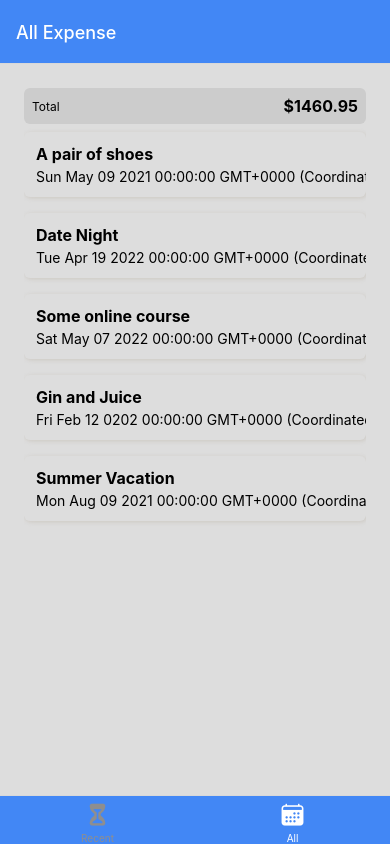
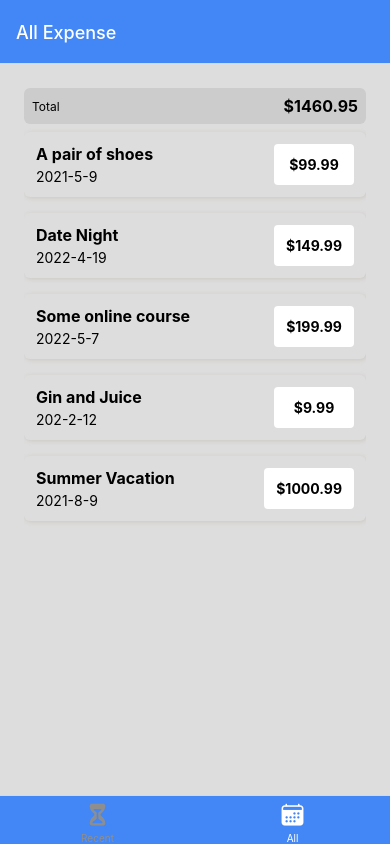
Before and after one commit to Edswel/expensetrackerapp, a React Native app: screen /AllExpenses in a window 390 px wide. Built offline with nearby package versions, Linux system fonts and the light colour scheme.

Commit message:
Build date utils to help format date

```diff
--- a/components/ExpensesOutput/ExpenseItem.js
+++ b/components/ExpensesOutput/ExpenseItem.js
@@ -1,5 +1,6 @@
 import { View, Text, StyleSheet, Pressable } from 'react-native';
 import { GlobalStyles } from '../../constants/styles';
+import { getFormattedDate } from '../../utils/date';
 
 function ExpenseItem({ description, amount, date }) {
     return (
@@ -7,10 +8,10 @@
             <View style={styles.expenseItem}>
                 <View>
                     <Text style={[styles.textBase, styles.description]}>{description}</Text>
-                    <Text style={styles.textBase}>{date.toString()}</Text>
+                    <Text style={styles.textBase}>{getFormattedDate(date)}</Text>
                 </View>
                 <View style={styles.amountContainer}>
-                    <Text style={styles.amount}>{amount}</Text>
+                    <Text style={styles.amount}>${amount.toFixed(2)}</Text>
                 </View>
             </View>
         </Pressable>
@@ -47,7 +48,8 @@
         backgroundColor: 'white',
         justifyContent: 'center',
         alignItems: 'center',
-        borderRadius: 4
+        borderRadius: 4,
+        minWidth: 80
     }, amount: {
         color: 'black',
         fontWeight: 'bold'
--- /dev/null
+++ b/utils/date.js
@@ -0,0 +1,3 @@
+export function getFormattedDate(date) {
+    return `${date.getFullYear()}-${date.getMonth() + 1}-${date.getDate()}`;
+}
```
